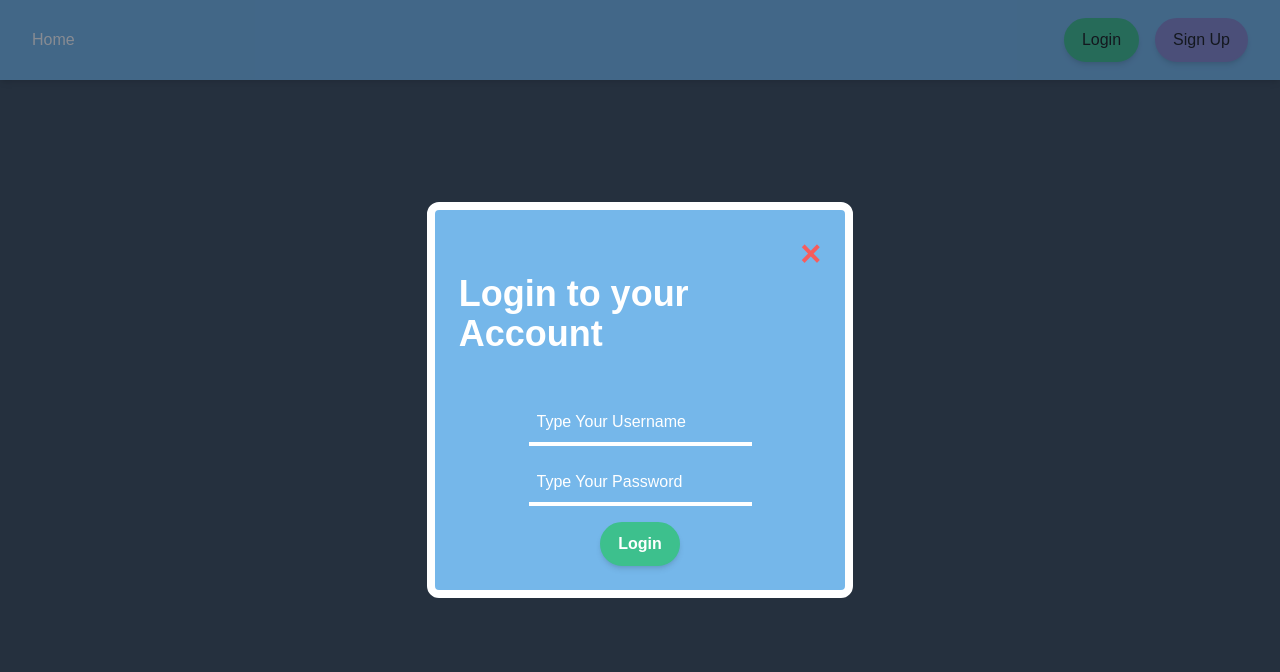
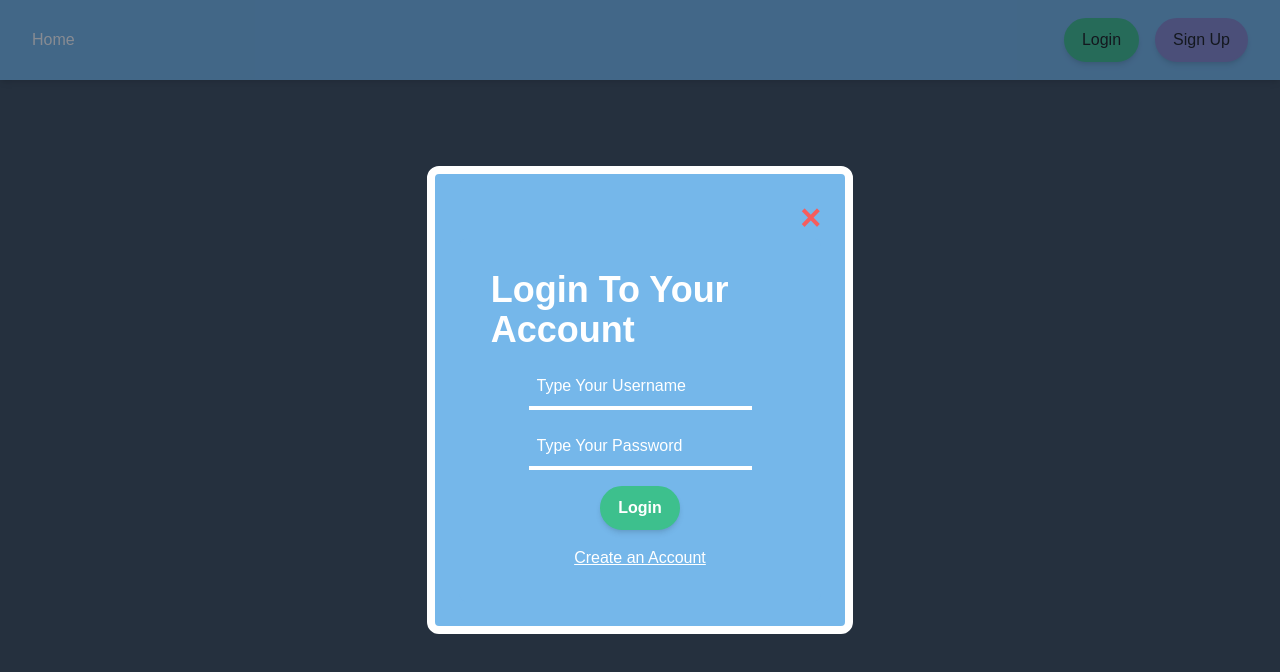
Before and after one commit to TimmyTram/anime-ratings, a Next.js app: page / in a window 1280 px wide. Both pictures are taken after a click on the button "Login". Shown: the top 672 px of the page. Built offline with nearby package versions, Linux system fonts and the light colour scheme; no server answers.

Commit message:
can toggle between login/signup forms

```diff
--- /dev/null
+++ b/app/components/AuthFormHandler.tsx
@@ -0,0 +1,38 @@
+'use client';
+
+import { useState } from 'react';
+import LoginForm from './LoginForm';
+import SignupForm from './SignupForm';
+
+interface AuthFormHandlerProps {
+    defaultToSignup?: boolean;
+    onSuccess: () => void; // pass a function to be called on successful login/signup
+}
+
+/**
+ * Component that toggles between showing the login and signup forms
+ */
+const AuthFormHandler = ({ defaultToSignup = false, onSuccess }: AuthFormHandlerProps) => {
+    const [isLogin, setIsLogin] = useState(!defaultToSignup);
+
+    return (
+        <div className="flex flex-col items-center justify-center">
+            <div className="bg-primary p-8 rounded-lg flex flex-col items-center gap-4">
+                <h1 className="text-4xl font-bold text-white">
+                    {isLogin ? 'Login To Your Account' : 'Sign Up'}
+                </h1>
+                {isLogin ? (
+                    // if login success call this component's success function so we can close the modal in parent component
+                    <LoginForm onLoginSuccess={onSuccess} />
+                ) : (
+                    <SignupForm onSignupSuccess={onSuccess} />
+                )}
+                <button onClick={() => setIsLogin(!isLogin)} className="text-white underline">
+                    {isLogin ? 'Create an Account' : 'Login to your Account'}
+                </button>
+            </div>
+        </div>
+    );
+}
+
+export default AuthFormHandler;
--- a/app/components/LogButton.tsx
+++ b/app/components/LogButton.tsx
@@ -6,6 +6,7 @@ import toast from "react-hot-toast";
 import { useState } from "react";
 import LoginForm from "./LoginForm";
 import Modal from "./Modal";
+import AuthFormHandler from "./AuthFormHandler";
 
 // handles both logging in and logging out
 const LogButton = () => {
@@ -16,7 +17,8 @@ const LogButton = () => {
     const openModal = () => setIsModalOpen(true);
     const closeModal = () => setIsModalOpen(false);
 
-    const handleLoginSucess = () => {
+    // child component will call this function on successful login, close modal
+    const handleSuccess = () => {
         closeModal();
     }
 
@@ -25,7 +27,7 @@ const LogButton = () => {
         const status = await signOut({ redirect: false });
         if (status) {
             toast.success('You have been logged out successfully!');
-            router.push('/');
+            // router.push('/');
         } else {
             toast.error('An error occurred while logging out. Please try again.');
         }
@@ -44,7 +46,7 @@ const LogButton = () => {
                         Login
                     </button>
                     <Modal isOpen={isModalOpen} onClose={closeModal}>
-                        <LoginForm onLoginSuccess={handleLoginSucess} />
+                        <AuthFormHandler onSuccess={handleSuccess} />
                     </Modal>
                 </div>
             )}
--- a/app/components/LoginForm.tsx
+++ b/app/components/LoginForm.tsx
@@ -33,19 +33,15 @@ const LoginForm = ({ onLoginSuccess }: LoginFormProps) => {
           passwordRef.current?.focus(); // Set focus to password field
         } else {
           toast.success(`Welcome ${userInfo.login}!`);
+
+          // let parent component know that login was successful
           onLoginSuccess();
-          router.push('/');
+          //router.push('/');
         }
       };
 
-
     return (
         <div className="text-black flex flex-col items-center justify-center gap-12">
-            <h1 className="text-4xl font-bold text-white">
-                Login to your Account
-            </h1>
-
-
             <form onSubmit={handleSubmit} className="flex flex-col items-center justify-center gap-4">
                 <div>
                     <input
@@ -70,12 +66,8 @@ const LoginForm = ({ onLoginSuccess }: LoginFormProps) => {
                         className="text-white placeholder-white bg-primary border-b-4 border-b-white p-2 focus:outline-white"
                     />
                 </div>
-
-
                 <button type="submit" className="text-white font-bold bg-complementary border-2 border-complementary rounded-full px-4 py-2 shadow-md hover:bg-softcomplementary">Login</button>
-
-
-                {error && <p>{error}</p>}
+                {error && <p className="font-bold text-angryred">{error}</p>}
             </form>
         </div>
     );
--- a/app/components/SignupButton.tsx
+++ b/app/components/SignupButton.tsx
@@ -1,10 +1,9 @@
 'use client';
 
 import { useSession } from "next-auth/react";
-import toast from "react-hot-toast";
 import { useState } from "react";
 import Modal from "./Modal";
-import SignupForm from "./SignupForm";
+import AuthFormHandler from "./AuthFormHandler";
 
 const SignupButton = () => {
     const { data: session } = useSession();
@@ -12,7 +11,11 @@ const SignupButton = () => {
 
     const openModal = () => setIsModalOpen(true);
     const closeModal = () => setIsModalOpen(false);
-    const handleSignupSucess = () => closeModal()
+
+    // child component will call this function on successful signup, close modal
+    const handleSuccess = () => {
+        closeModal();
+    }
 
     if (session) return null;
 
@@ -20,7 +23,7 @@ const SignupButton = () => {
         <div>
             <button onClick={openModal} className="bg-purplegrad border-purplegrad border-2 px-4 py-2 shadow-md rounded-full hover:bg-softpurplegrad">Sign Up</button>
             <Modal isOpen={isModalOpen} onClose={closeModal}>
-                <SignupForm onSignupSuccess={handleSignupSucess} />
+                <AuthFormHandler onSuccess={handleSuccess} defaultToSignup={true} />
             </Modal>
         </div>
     )
--- a/app/components/SignupForm.tsx
+++ b/app/components/SignupForm.tsx
@@ -27,6 +27,8 @@ const SignupForm = ({ onSignupSuccess }: SignupFormProps) => {
 
         if (status.success) {
             toast.success(status.message);
+
+            // let parent component know that signup was successful
             onSignupSuccess();
         } else {
             toast.error(status.message);
@@ -35,10 +37,6 @@ const SignupForm = ({ onSignupSuccess }: SignupFormProps) => {
 
     return (
         <div className="text-black flex flex-col items-center justify-center gap-12">
-            <h1 className="text-4xl font-bold text-white">
-                Create an Account
-            </h1>
-
             <form onSubmit={handleSubmit} className="flex flex-col items-center justify-center gap-4">
                 <div>
                     <input
```
